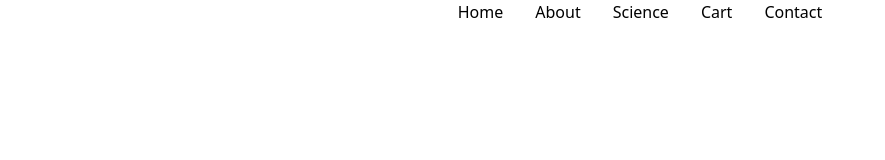
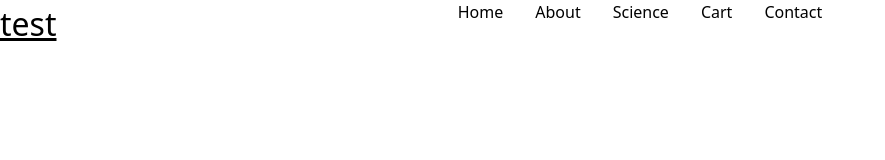
Before and after one commit to persakiss/moidotsh, a Next.js app: page /about in a window 1280 px wide. Shown: the top 160 px of the page, without its empty margins (0-885 px from the left). Built offline with nearby package versions, Linux system fonts and the light colour scheme.

Commit message:
resolved infinite loop issue #3

```diff
--- a/src/components/MountainBackground.tsx
+++ b/src/components/MountainBackground.tsx
@@ -1,6 +1,6 @@
 // MountainBackground.tsx
 
-import React, {useEffect} from 'react';
+import React, { useEffect, useMemo } from 'react';
 
 function getRandomPeak(min: number, max: number) {
   const value = Math.floor(Math.random() * (max - min + 1) + min);
@@ -60,7 +60,10 @@ const MountainBackground = ({ colorGroup, setMountainDetails }: MountainBackgrou
   };
 
 
-  const mountainPeaks = Array.from({ length: colors.length }, () => generatePeaks());
+  // useMemo saved the infinite loop here
+  const mountainPeaks = useMemo(() => {
+    return Array.from({ length: colors.length }, () => generatePeaks());
+  }, [colors, isWideScreen]);
 
 
   useEffect(() => {
--- a/src/pages/about/index.tsx
+++ b/src/pages/about/index.tsx
@@ -12,8 +12,7 @@ function About(props: AboutPageProps, ref: AboutPageRef) {
     <>
       <PageTransition ref={ref}>
         <div className="page2">
-          <div className="stone">
-          </div>
+          <h2>test</h2>
         </div>
       </PageTransition >
     </>
```
